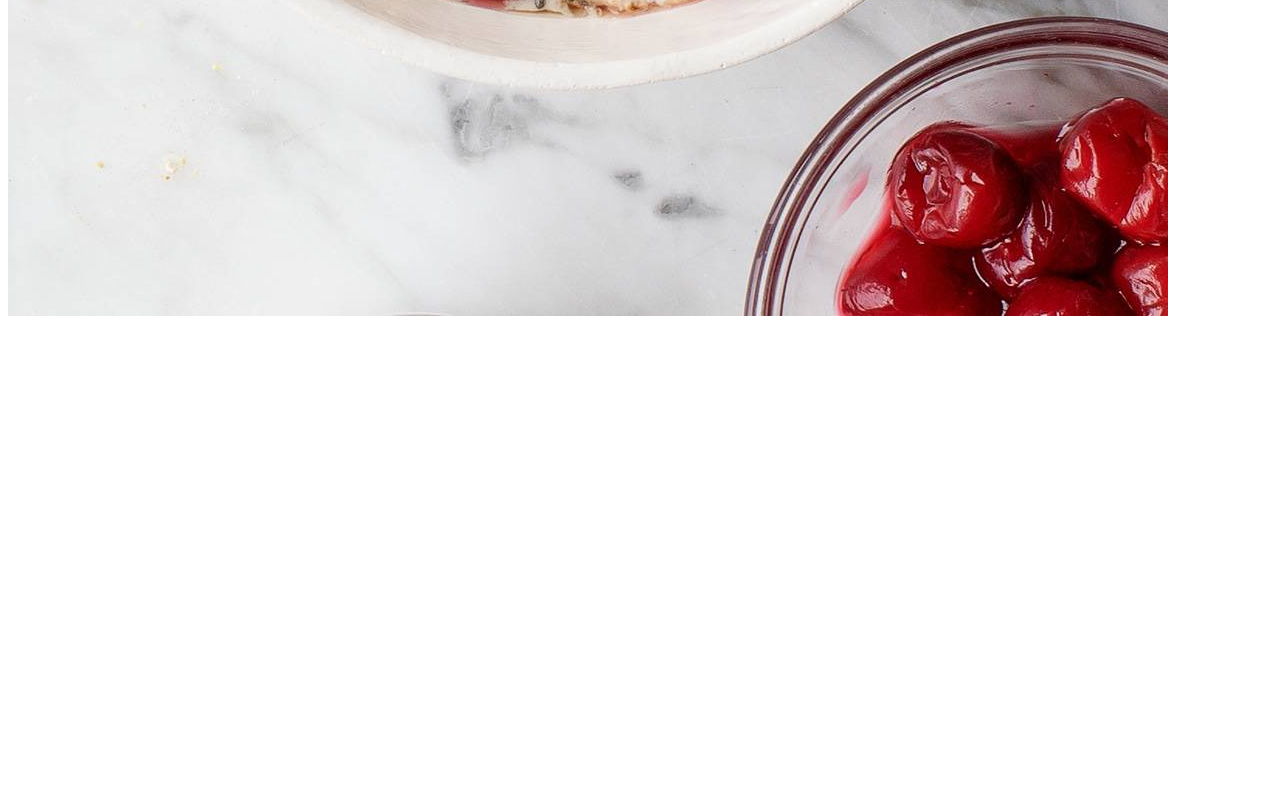
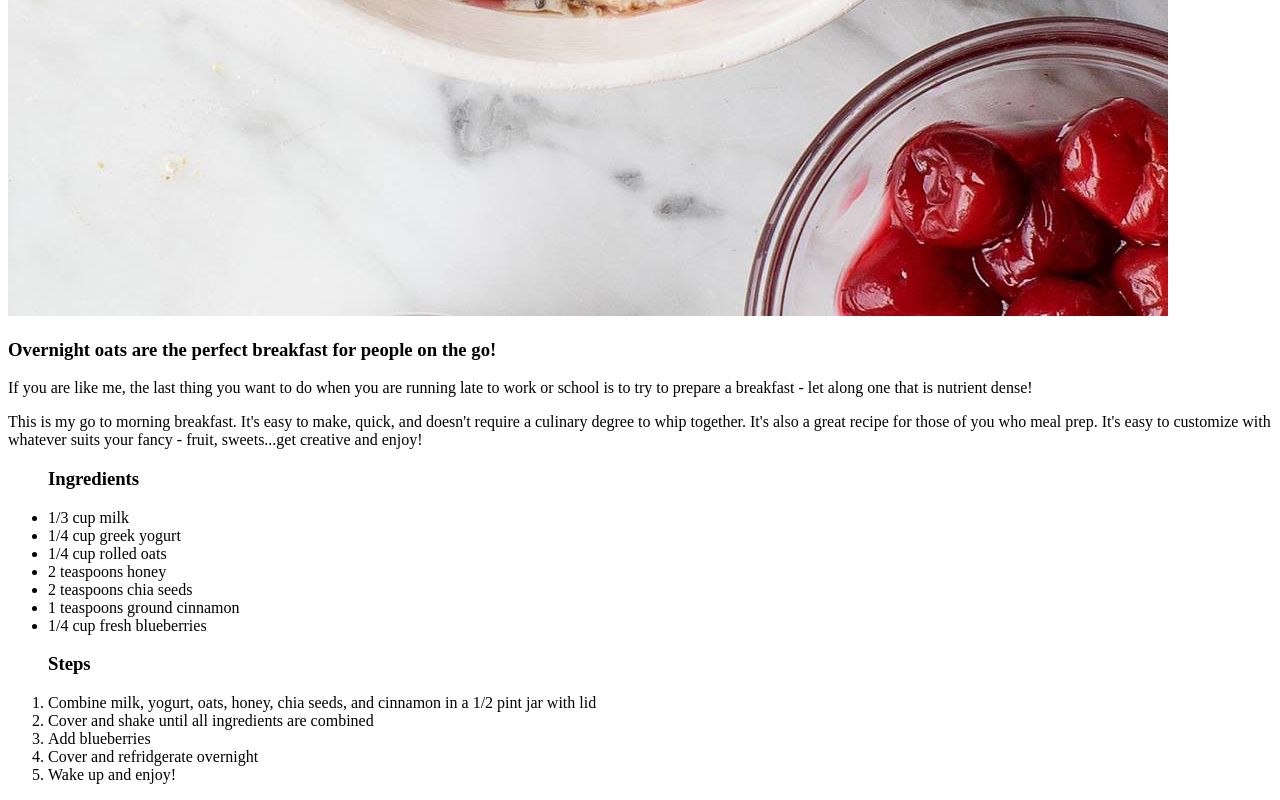
Before and after one commit to Breezer80/odin-recipes, a plain HTML site: page recipes/overnightoats.html in a window 1280 px wide. Shown: the part 1290-2090 px from the top of the page. Before the commit the page ends 1618 px from the top, so only its background shows below. Drawn offline with Linux system fonts and the light colour scheme.

Commit message:
Add desc, ingredients & steps to overnightoats.html

```diff
--- a/recipes/overnightoats.html
+++ b/recipes/overnightoats.html
@@ -9,5 +9,32 @@
 <body>
     <h1>OVERNIGHT OATS</h1>
     <img src="img/overnightoats.jpg" alt="a jar of overnight oats">
+    <h3>Overnight oats are the perfect breakfast for people on the go!</h3>
+    <p>If you are like me, the last thing you want to do when you are running late
+        to work or school is to try to prepare a breakfast - let along one that is nutrient dense!
+    </p>
+    <p>This is my go to morning breakfast.  It's easy to make, quick, and doesn't require a culinary
+        degree to whip together.  It's also a great recipe for those of you who meal prep.  It's easy to
+        customize with whatever suits your fancy - fruit, sweets...get creative and enjoy!
+    </p>
+    <ul>
+        <h3>Ingredients</h3>
+        <li>1/3 cup milk</li>
+        <li>1/4 cup greek yogurt</li>
+        <li>1/4 cup rolled oats</li>
+        <li>2 teaspoons honey</li>
+        <li>2 teaspoons chia seeds</li>
+        <li>1 teaspoons ground cinnamon</li>
+        <li>1/4 cup fresh blueberries</li>
+
+    </ul>
+    <ol>
+        <h3>Steps</h3>
+        <li>Combine milk, yogurt, oats, honey, chia seeds, and cinnamon in a 1/2 pint jar with lid</li>
+        <li>Cover and shake until all ingredients are combined</li>
+        <li>Add blueberries</li>
+        <li>Cover and refridgerate overnight</li>
+        <li>Wake up and enjoy!</li>
+    </ol>
 </body>
 </html>
```
